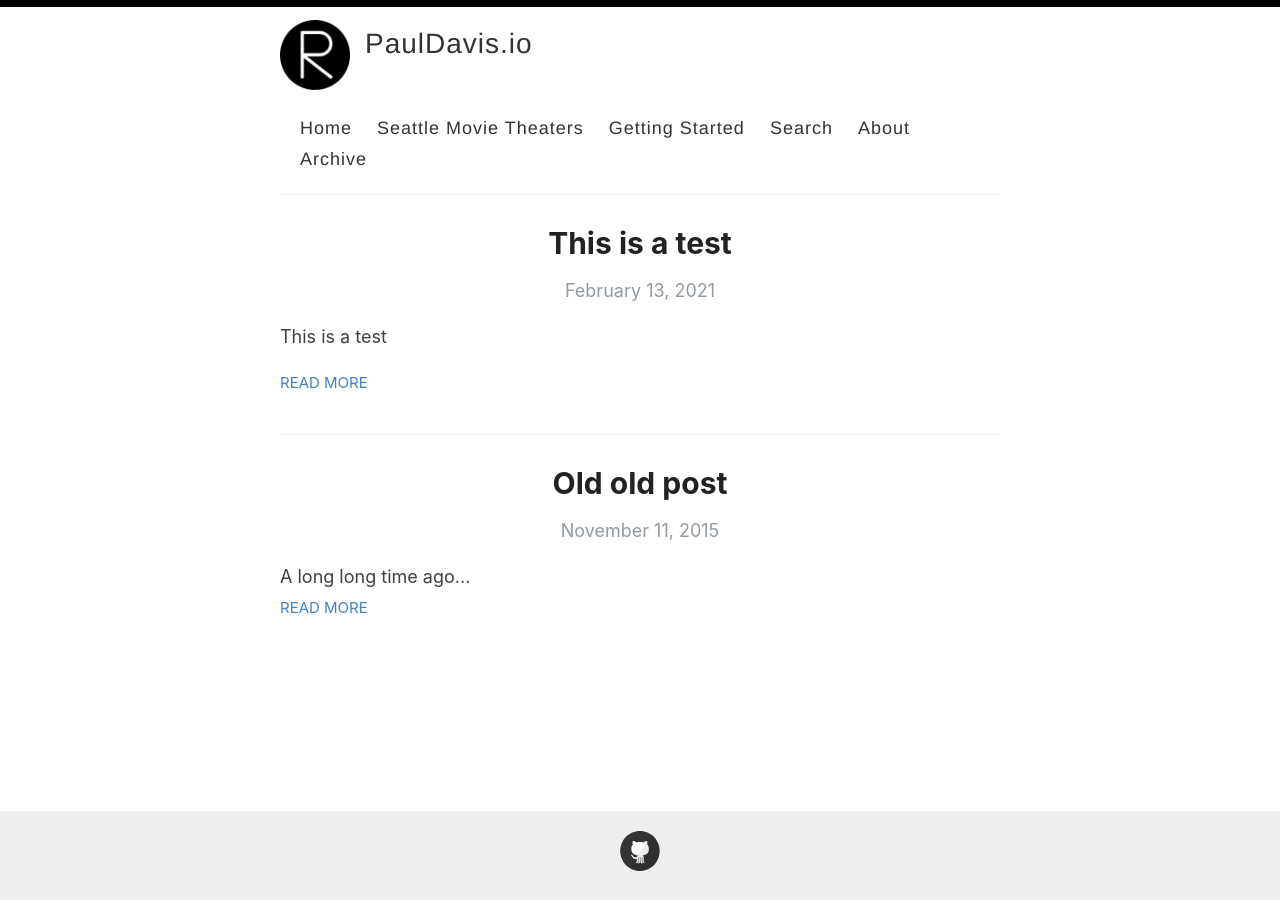
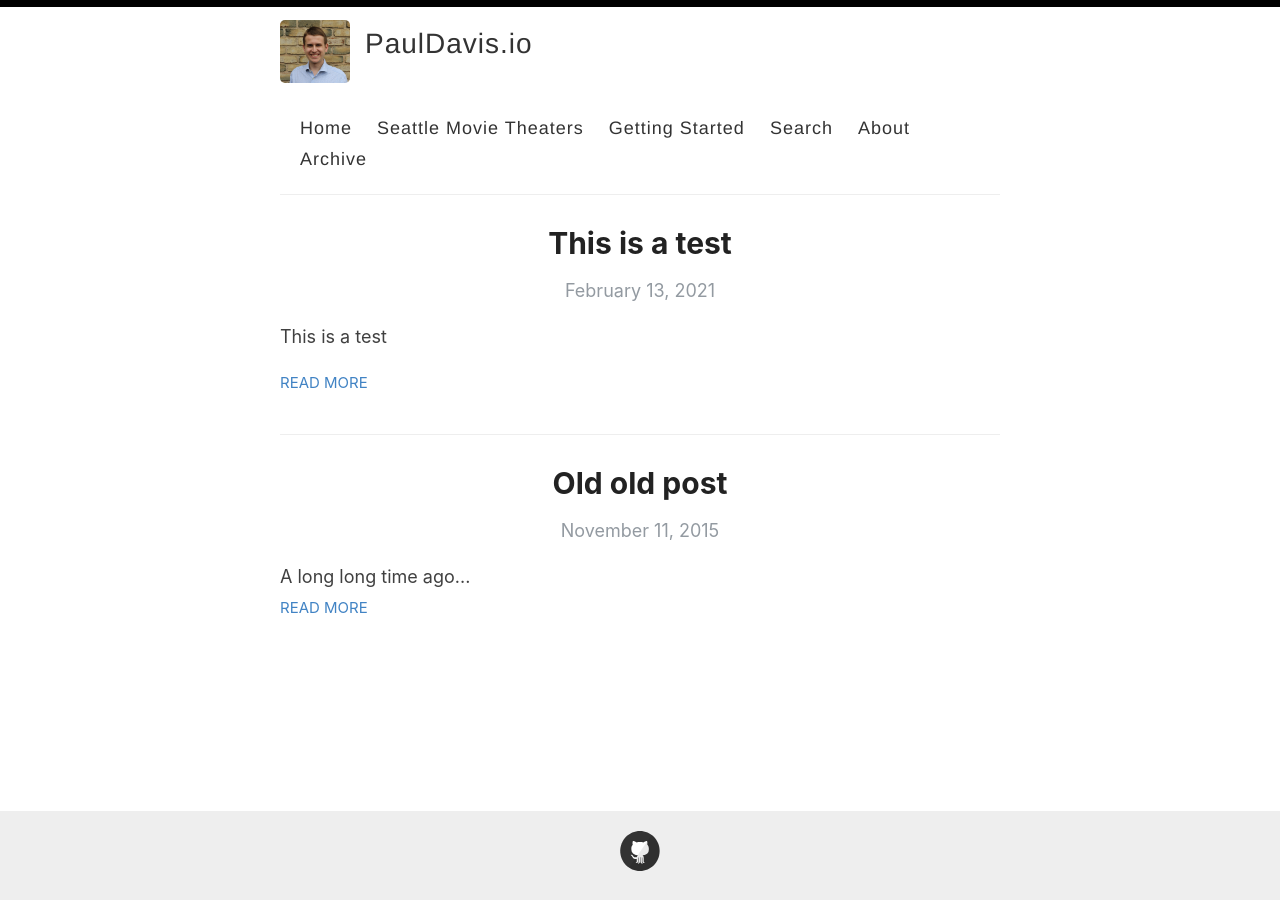
Before and after one commit to pndavis/theatrically, a Jekyll site: the page built from index.html, in a window 1280 px wide. Built offline with Jekyll 4.4.1, drawn with Linux system fonts in a browser that asks for light colours; the list of posts is cut into pages by our own code.

Commit message:
update picture

```diff
--- a/_config.yml
+++ b/_config.yml
@@ -12,7 +12,7 @@ author: Paul Davis
 description:
 
 # URL of your avatar or profile pic (you could use your GitHub profile pic)
-avatar: /images/reverie.png
+avatar: /images/paul.jpg
 
 #
 # Flags below are optional
```
Also changed, not shown: images/paul.JPG (added).
